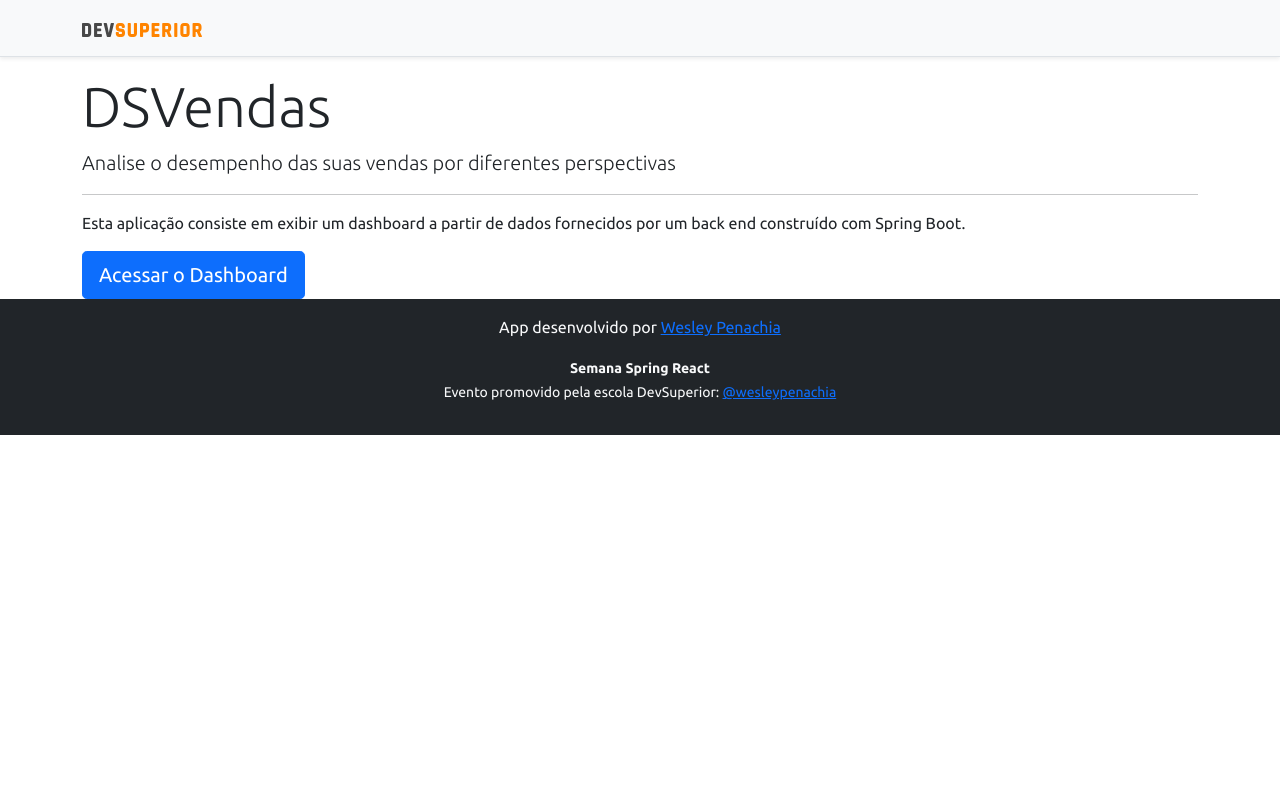
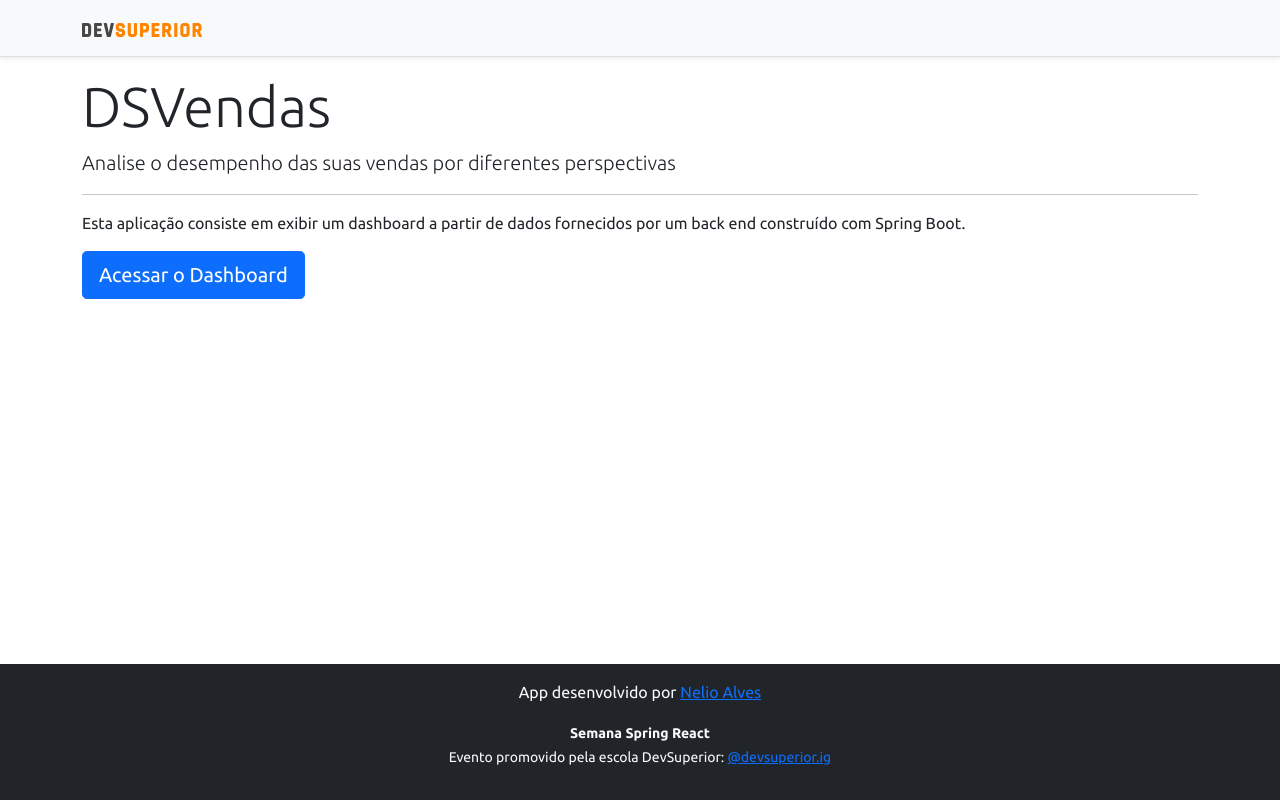
Before and after one commit to WesleyPenachia/projeto-sds5, a React (Create React App) app in the folder frontend/: page / in a window 1280 px wide. Built offline with nearby package versions, Linux system fonts and the light colour scheme; no server answers.

Commit message:
Ajuste no Footer

```diff
--- a/frontend/src/assets/css/styles.css
+++ b/frontend/src/assets/css/styles.css
@@ -1,3 +1,4 @@
+
 @import url('https://fonts.googleapis.com/css2?family=Ubuntu:wght@300;400;500;700&display=swap');
 :root {
     --color-primary: #FF8400;
@@ -19,8 +20,11 @@ html, body {
 }
 
 .footer {
-    flex-shrink: 0;
+    margin: 0px auto 0px auto;
+    padding: 0px 0 0 0;
     text-align: center;
+    position: static;
+    width: 100%;
 }
 
 .bg-primary {
--- a/frontend/src/components/Footer/index.tsx
+++ b/frontend/src/components/Footer/index.tsx
@@ -1,14 +1,12 @@
 const Footer = () => {
     return (
-        <div>
-            <footer className="footer mt-auto py-3 bg-dark">
-                <div className="container">
-                    <p className="text-light">App desenvolvido por <a href="https://github.com/WesleyPenachia" target="_blank" rel="noreferrer">Wesley Penachia</a></p>
-                    <p className="text-light"><small><strong>Semana Spring React</strong><br />
-                        Evento promovido pela escola DevSuperior: <a href="https://instagram.com/WesleyPenachia" target="_blank" rel="noreferrer">@wesleypenachia</a></small></p>
-                </div>
-            </footer>
-        </div>
+        <footer className="footer mt-auto py-3 bg-dark">
+            <div className="container">
+                <p className="text-light">App desenvolvido por <a href="https://github.com/acenelio" target="_blank" rel="noreferrer">Nelio Alves</a></p>
+                <p className="text-light"><small><strong>Semana Spring React</strong><br />
+                    Evento promovido pela escola DevSuperior: <a href="https://instagram.com/devsuperior.ig" target="_blank" rel="noreferrer">@devsuperior.ig</a></small></p>
+            </div>
+        </footer>
     );
 }
 
--- a/frontend/src/pages/Home/index.tsx
+++ b/frontend/src/pages/Home/index.tsx
@@ -16,11 +16,10 @@ const Home = () => {
                     <Link className="btn btn-primary btn-lg" to="/dashboard">
                         Acessar o Dashboard
                     </Link>
-
                 </div>
             </div>
         </div>
-        <Footer/>
+         <Footer />
         </>
     );
 }
```
